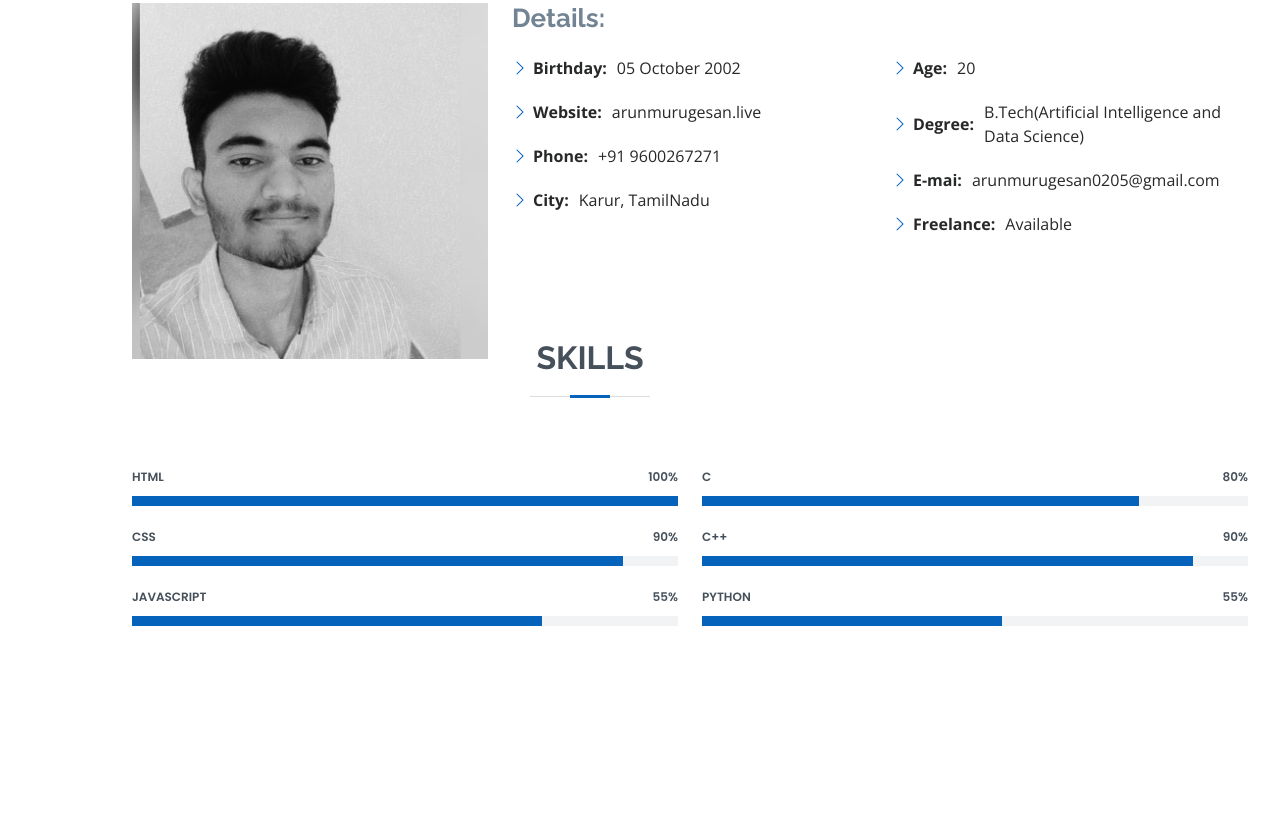
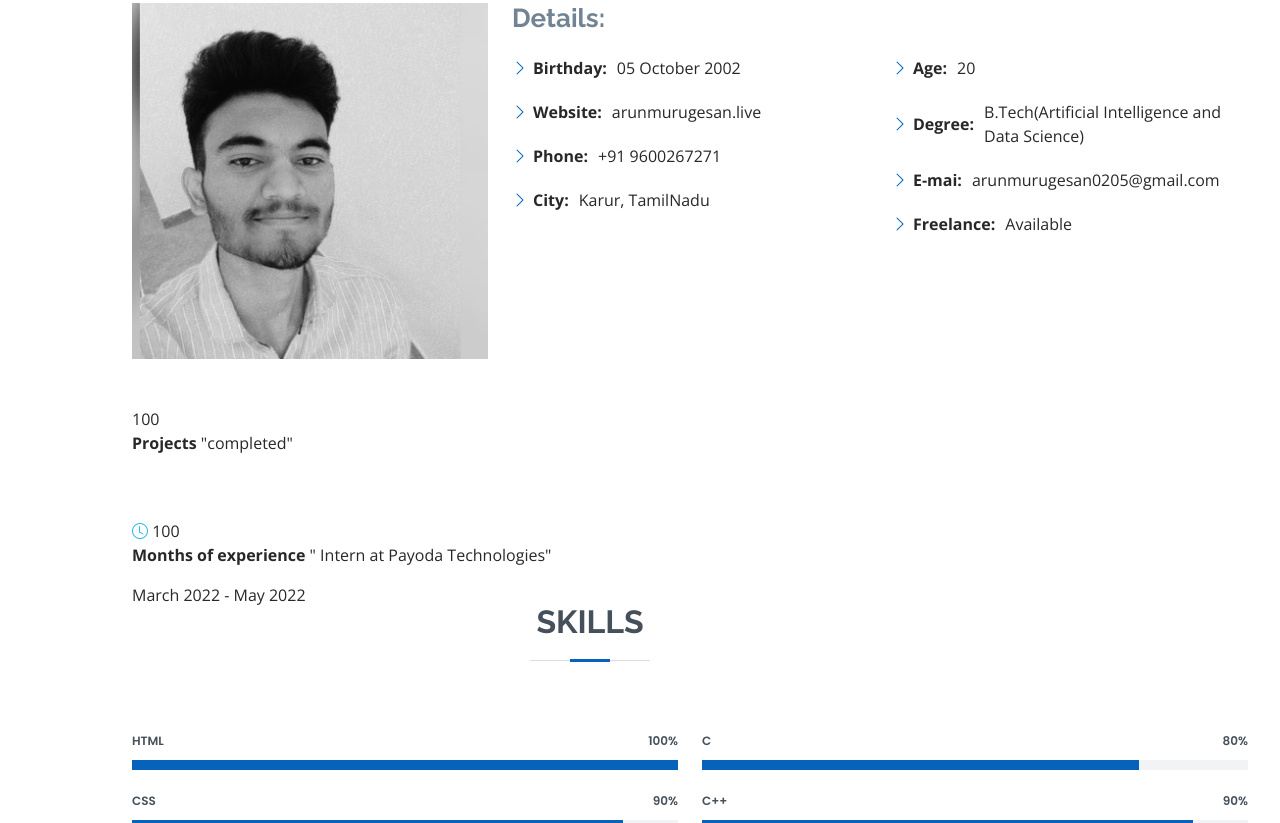
Before and after one commit to arunmurugesan02/arunmurugesan02.github.io, a plain HTML site: page index.html in a window 1280 px wide. Shown: the part 1002-1825 px from the top of the page. Drawn offline with nearby package versions, Linux system fonts and the light colour scheme.

Commit message:
Update index.html

```diff
--- a/index.html
+++ b/index.html
@@ -111,7 +111,41 @@
                 </ul>
               </div>
             </div>
+
           </div>
+        </div>
+        <div class="row mt-n4">
+          <div class="col-md-6 mt-5 d-md-flex align-items-md-strecth">
+            <div class="count-box">
+              <i class="bi bi-journal-richtexttr" style="color: #8a1ac2;"></i>
+              <span data-purecounter-start="0" data-purecounter-start="3" data-purecounter-start="0" class="purecounter"></span>
+              <p>
+                <strong>Projects</strong>
+                "completed"
+              </p>
+            </div>
+
+          </div>
+
+        </div>
+
+
+
+
+        <div class="row mt-n4">
+          <div class="col-md-6 mt-5 d-md-flex align-items-md-strecth">
+            <div class="count-box">
+              <i class="bi bi-clock" style="color: #2cbdee;"></i>
+              <span data-purecounter-start="0" data-purecounter-start="3" data-purecounter-start="0" class="purecounter"></span>
+              <p>
+                <strong>Months of experience</strong>
+                " Intern at Payoda Technologies"
+              </p>
+              <p>March 2022 - May 2022</p>
+            </div>
+
+          </div>
+
         </div>
 
       </div>
```
